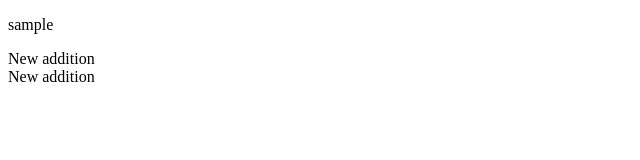
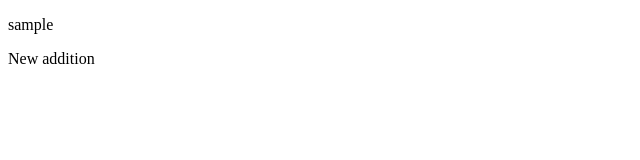
Before and after one commit to irsvya/git-test, a plain HTML site: page index.html in a window 1280 px wide. Shown: the whole page, without its empty margins (0-640 px from the left). Drawn offline with Linux system fonts and the light colour scheme.

Commit message:
new commit
removed unnecssary code

```diff
--- a/index.html
+++ b/index.html
@@ -3,6 +3,3 @@
 <div>
     New addition
 </div>
-<div>
-    New addition
-</div>
```
